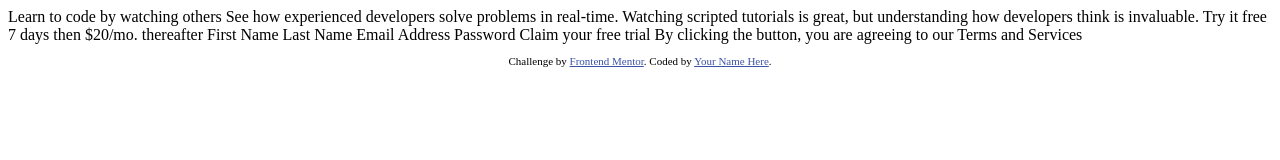
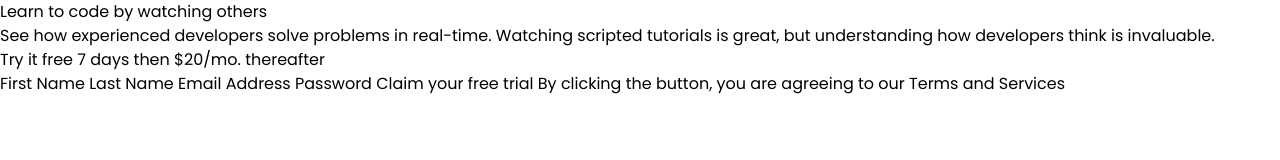
Before and after one commit to devggui/intro-signup-form, a website: page index.html in a window 1280 px wide. Drawn offline with nearby package versions, Linux system fonts and the light colour scheme.

Commit message:
feat: folder structure

```diff
--- a/index.html
+++ b/index.html
@@ -2,27 +2,28 @@
 <html lang="en">
 <head>
   <meta charset="UTF-8">
-  <meta name="viewport" content="width=device-width, initial-scale=1.0"> <!-- displays site properly based on user's device -->
+  <meta name="viewport" content="width=device-width, initial-scale=1.0">
 
   <link rel="icon" type="image/png" sizes="32x32" href="./images/favicon-32x32.png">
+  <link rel="stylesheet" href="./styles/main.css">
+
+  <script src="https://cdn.tailwindcss.com"></script>
 
   <title>Frontend Mentor | Intro component with sign up form</title>
-
-  <!-- Feel free to remove these styles or customise in your own stylesheet 👍 -->
-  <style>
-    .attribution { font-size: 11px; text-align: center; }
-    .attribution a { color: hsl(228, 45%, 44%); }
-  </style>
 </head>
 <body>
+  <main>
+    <div>
+      <h1>Learn to code by watching others</h1>
 
-  Learn to code by watching others
+      <p>See how experienced developers solve problems in real-time. Watching scripted tutorials is great, but understanding how developers think is invaluable. </p>
+    </div>
 
-  See how experienced developers solve problems in real-time. Watching scripted tutorials is great,
-  but understanding how developers think is invaluable.
-
+    <div>
+      <div>
         Try it free 7 days then $20/mo. thereafter
-
+      </div>
+      <div>
         First Name
         Last Name
         Email Address
@@ -31,12 +32,8 @@
         Claim your free trial
 
         By clicking the button, you are agreeing to our Terms and Services
-
-  <footer>
-    <p class="attribution">
-      Challenge by <a href="https://www.frontendmentor.io?ref=challenge" target="_blank">Frontend Mentor</a>.
-      Coded by <a href="#">Your Name Here</a>.
-    </p>
-  </footer>
+      </div>
+    </div>
+  </main>
 </body>
 </html>
--- /dev/null
+++ b/postcss.config.js
@@ -0,0 +1,6 @@
+module.exports = {
+  plugins: {
+    tailwindcss: {},
+    autoprefixer: {},
+  }
+}
--- /dev/null
+++ b/styles/main.css
@@ -0,0 +1,34 @@
+@tailwind base;
+@tailwind components;
+@tailwind utilities;
+
+@import url('https://fonts.googleapis.com/css2?family=Poppins:wght@400;500;600;700&display=swap');
+
+:root {
+  /* ## Colors */
+
+  /* ### Primary */
+
+  --Red: hsl(0, 100%, 74%) ;
+  --Green: hsl(154, 59%, 51%);
+
+  /* ### Accent */
+
+  --Blue: hsl(248, 32%, 49%);
+
+  /* ### Neutral */
+
+  --Dark-Blue: hsl(249, 10%, 26%) ;
+  --Grayish-Blue: hsl(246, 25%, 77%);
+}
+
+html,
+body {
+  font-family: 'Poppins', sans-serif;
+}
+
+* {
+  margin: 0;
+  padding: 0;
+  box-sizing: border-box;
+}
```
Also changed, not shown: package.json (added, +7 -0 lines), tailwind.config.js (added, +8 -0 lines), 1 other file. Lines whose indentation alone changed are shown as unchanged.
